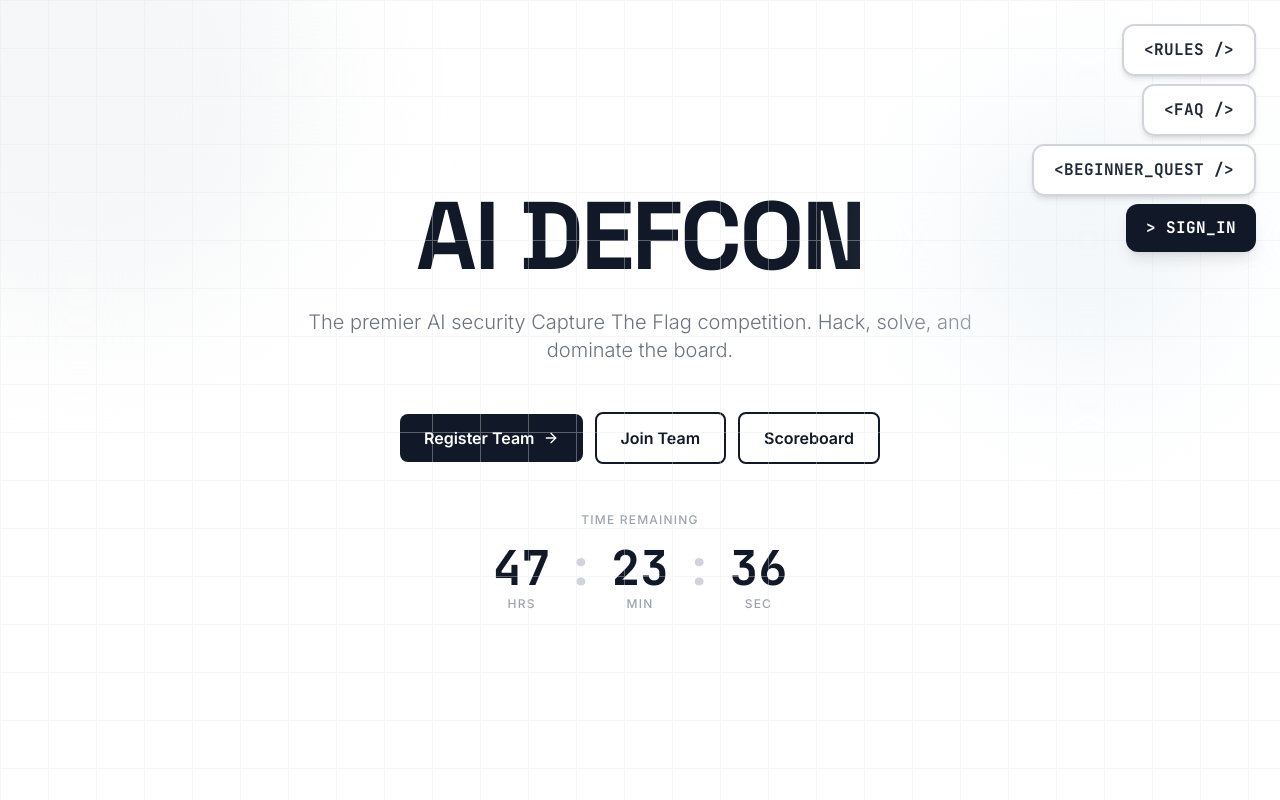
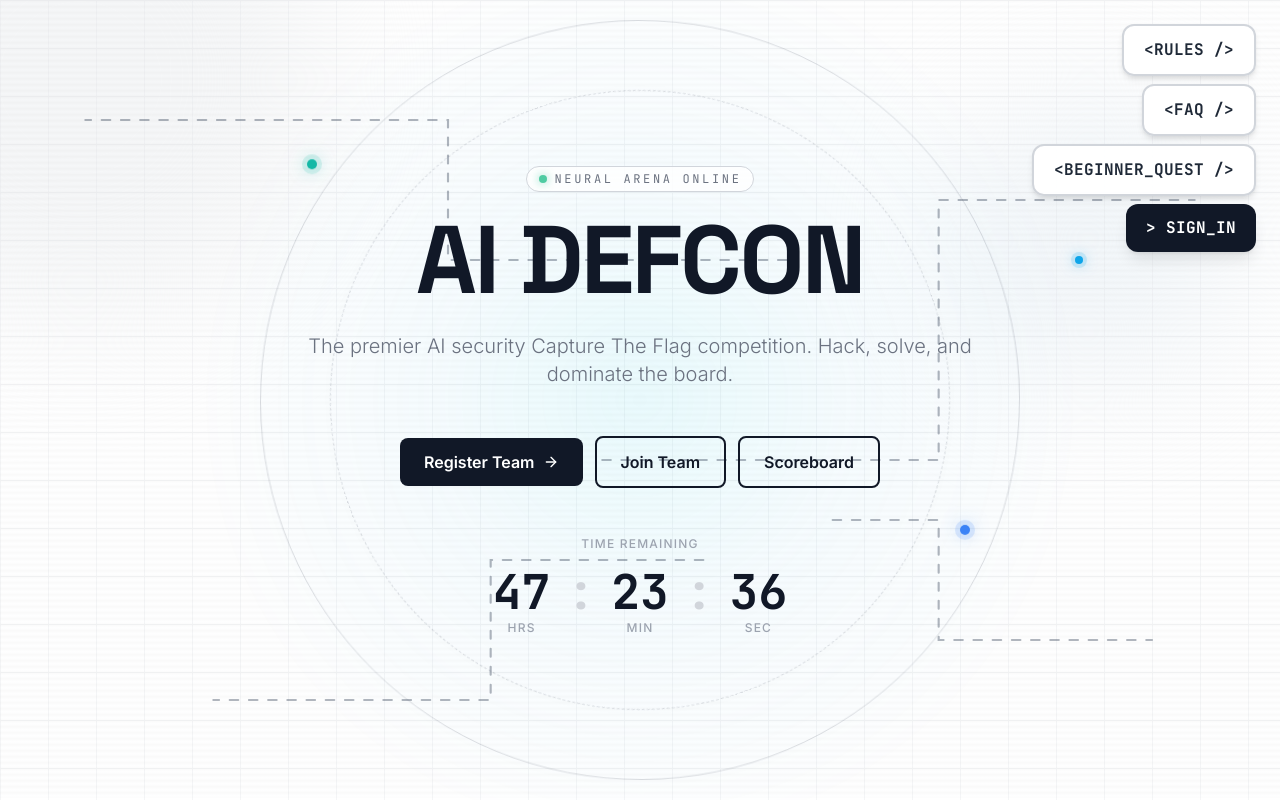
Before and after one commit to Deviant96/aidefcon, a React (Vite) app: page / in a window 1280 px wide. Built offline with nearby package versions, Linux system fonts and the light colour scheme.

Commit message:
Retouch homepage

```diff
--- a/src/index.css
+++ b/src/index.css
@@ -65,3 +65,173 @@
 ::-webkit-scrollbar-thumb:hover {
   @apply bg-gray-400;
 }
+
+.home-tech-art {
+  isolation: isolate;
+}
+
+.tech-scanlines {
+  position: absolute;
+  inset: 0;
+  opacity: 0.3;
+  background-image: linear-gradient(to bottom, transparent 0%, rgba(17, 24, 39, 0.08) 50%, transparent 100%);
+  background-size: 100% 6px;
+  mix-blend-mode: multiply;
+  animation: tech-pan 18s linear infinite;
+}
+
+.tech-radial-glow {
+  position: absolute;
+  left: 50%;
+  top: 50%;
+  width: min(78vw, 920px);
+  height: min(78vw, 920px);
+  transform: translate(-50%, -50%);
+  background: radial-gradient(circle, rgba(34, 211, 238, 0.2) 0%, rgba(56, 189, 248, 0.08) 35%, rgba(255, 255, 255, 0) 72%);
+  filter: blur(8px);
+  animation: tech-breathe 6.5s ease-in-out infinite;
+}
+
+.tech-orbit {
+  position: absolute;
+  left: 50%;
+  top: 50%;
+  transform: translate(-50%, -50%);
+  border: 1px solid rgba(15, 23, 42, 0.14);
+  border-radius: 9999px;
+}
+
+.tech-orbit-1 {
+  width: min(66vw, 760px);
+  height: min(66vw, 760px);
+  animation: tech-rotate 22s linear infinite;
+}
+
+.tech-orbit-2 {
+  width: min(52vw, 620px);
+  height: min(52vw, 620px);
+  border-style: dashed;
+  animation: tech-rotate-reverse 18s linear infinite;
+}
+
+.tech-node {
+  position: absolute;
+  width: 10px;
+  height: 10px;
+  border-radius: 9999px;
+  background: #14b8a6;
+  box-shadow: 0 0 0 5px rgba(20, 184, 166, 0.15), 0 0 18px rgba(20, 184, 166, 0.6);
+}
+
+.tech-node-1 {
+  top: 20%;
+  left: 24%;
+  animation: tech-float 5s ease-in-out infinite;
+}
+
+.tech-node-2 {
+  top: 66%;
+  left: 75%;
+  background: #3b82f6;
+  box-shadow: 0 0 0 5px rgba(59, 130, 246, 0.15), 0 0 18px rgba(59, 130, 246, 0.6);
+  animation: tech-float 6.8s ease-in-out infinite;
+}
+
+.tech-node-3 {
+  top: 32%;
+  left: 84%;
+  width: 8px;
+  height: 8px;
+  background: #0ea5e9;
+  box-shadow: 0 0 0 4px rgba(14, 165, 233, 0.16), 0 0 14px rgba(14, 165, 233, 0.55);
+  animation: tech-float 4.2s ease-in-out infinite;
+}
+
+.tech-circuit-lines {
+  position: absolute;
+  inset: 0;
+  width: 100%;
+  height: 100%;
+  opacity: 0.38;
+}
+
+.tech-circuit-lines path {
+  fill: none;
+  stroke: #334155;
+  stroke-width: 2;
+  stroke-linecap: round;
+  stroke-dasharray: 8 10;
+  animation: tech-dash 16s linear infinite;
+}
+
+@keyframes tech-rotate {
+  from {
+    transform: translate(-50%, -50%) rotate(0deg);
+  }
+  to {
+    transform: translate(-50%, -50%) rotate(360deg);
+  }
+}
+
+@keyframes tech-rotate-reverse {
+  from {
+    transform: translate(-50%, -50%) rotate(360deg);
+  }
+  to {
+    transform: translate(-50%, -50%) rotate(0deg);
+  }
+}
+
+@keyframes tech-breathe {
+  0%,
+  100% {
+    opacity: 0.45;
+    transform: translate(-50%, -50%) scale(0.98);
+  }
+  50% {
+    opacity: 0.62;
+    transform: translate(-50%, -50%) scale(1.03);
+  }
+}
+
+@keyframes tech-pan {
+  from {
+    transform: translateY(-6px);
+  }
+  to {
+    transform: translateY(6px);
+  }
+}
+
+@keyframes tech-float {
+  0%,
+  100% {
+    transform: translateY(0px);
+  }
+  50% {
+    transform: translateY(-10px);
+  }
+}
+
+@keyframes tech-dash {
+  from {
+    stroke-dashoffset: 0;
+  }
+  to {
+    stroke-dashoffset: -150;
+  }
+}
+
+@media (max-width: 640px) {
+  .tech-circuit-lines {
+    opacity: 0.24;
+  }
+
+  .tech-scanlines {
+    opacity: 0.22;
+  }
+
+  .tech-node-3 {
+    display: none;
+  }
+}
--- a/src/pages/HomePage.jsx
+++ b/src/pages/HomePage.jsx
@@ -4,11 +4,33 @@ import Countdown from '../components/Countdown'
 
 export default function HomePage({ onAuthClick, onFaqClick, onCreateTeam, onJoinTeam, isGuest, username }) {
   return (
-    <main className="min-h-screen bg-white relative overflow-hidden flex flex-col items-center justify-center px-4">
-      <div className="pointer-events-none absolute inset-0">
+    <main className="home-tech-art min-h-screen bg-white relative overflow-hidden flex flex-col items-center justify-center px-4">
+      <div className="pointer-events-none absolute inset-0" aria-hidden="true">
         <div className="absolute -top-40 -left-40 w-[30rem] h-[30rem] rounded-full bg-gray-100/70 blur-3xl" />
         <div className="absolute top-24 right-12 w-72 h-72 rounded-full bg-slate-100/80 blur-3xl" />
         <div className="absolute inset-0 opacity-[0.35] [background-image:linear-gradient(to_right,#e5e7eb_1px,transparent_1px),linear-gradient(to_bottom,#e5e7eb_1px,transparent_1px)] [background-size:48px_48px]" />
+
+        <div className="tech-scanlines" />
+        <div className="tech-radial-glow" />
+
+        <div className="tech-orbit tech-orbit-1" />
+        <div className="tech-orbit tech-orbit-2" />
+
+        <div className="tech-node tech-node-1" />
+        <div className="tech-node tech-node-2" />
+        <div className="tech-node tech-node-3" />
+
+        <svg
+          className="tech-circuit-lines"
+          viewBox="0 0 1200 800"
+          preserveAspectRatio="none"
+          role="presentation"
+        >
+          <path d="M80 120 H420 V260 H740" />
+          <path d="M1120 200 H880 V460 H560" />
+          <path d="M200 700 H460 V560 H660" />
+          <path d="M1080 640 H880 V520 H780" />
+        </svg>
       </div>
 
       <div className="fixed top-6 right-6 z-40 hidden sm:flex flex-col items-end gap-3">
@@ -59,7 +81,11 @@ export default function HomePage({ onAuthClick, onFaqClick, onCreateTeam, onJoin
         )}
       </div>
 
-      <div className="max-w-3xl mx-auto text-center">
+      <div className="max-w-3xl mx-auto text-center relative z-10">
+        <p className="inline-flex items-center gap-2 mb-5 px-3 py-1 rounded-full border border-gray-300 bg-white/80 text-[11px] sm:text-xs font-mono text-gray-500 tracking-[0.22em] uppercase">
+          <span className="inline-block w-2 h-2 rounded-full bg-emerald-500 shadow-[0_0_10px_rgba(16,185,129,0.7)] animate-pulse" />
+          Neural Arena Online
+        </p>
         <h1 className="text-6xl sm:text-7xl md:text-8xl font-extrabold text-gray-900 tracking-tight leading-none mb-6">
           AI DEFCON
         </h1>
```
